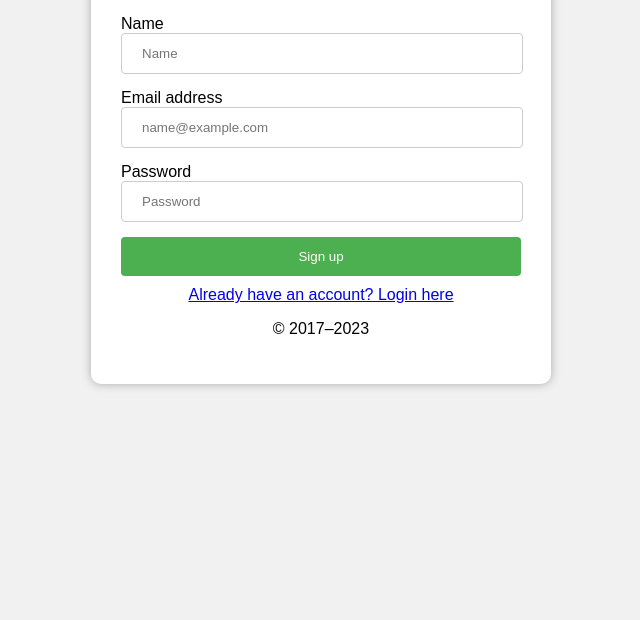
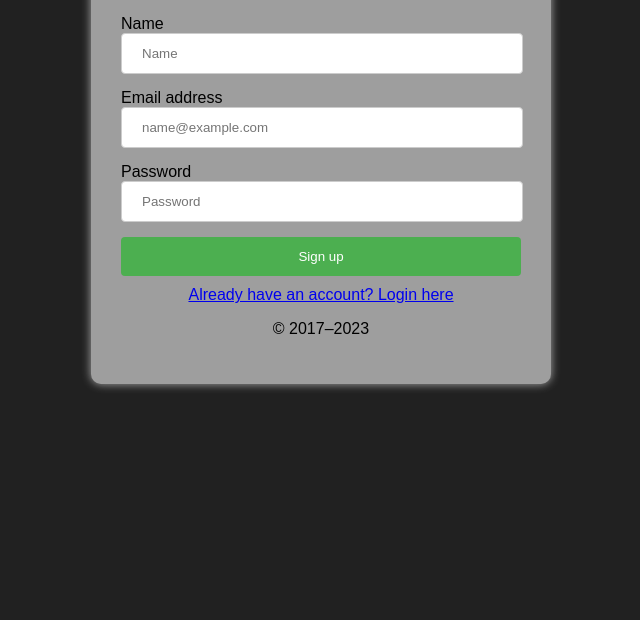
Before and after one commit to humphreyokoth/movie-app, a plain HTML site: page register.html in a window 1280 px wide. Shown: the part 180-800 px from the top of the page, without its empty margins (319-959 px from the left). Drawn offline with Linux system fonts and the light colour scheme.

Commit message:
fix:login and register

```diff
--- a/index.css
+++ b/index.css
@@ -5,7 +5,7 @@
 
 .main-container {
   font-family: Arial, sans-serif;
-  background-color: #f2f2f2;
+  background-color: #212121;
 
   height: 100vh;
   /* overflow: hidden; */
@@ -171,6 +171,7 @@ nav a {
   font-size: 16px;
   padding: 10px;
   position: relative;
+  color: #ccc;
 }
 
 
@@ -201,6 +202,7 @@ nav a {
 
   padding: 20px;
   margin: 0px;
+
 }
 
 .icon-container {
@@ -210,11 +212,13 @@ nav a {
 
 i.fa.fa-trash {
   left: 10px;
+  color: #ccc;
 }
 
 
 .fa-pencil {
   left: 15px;
+  color: #ccc;
 }
 
 div#pagination {
--- a/public/css/login.css
+++ b/public/css/login.css
@@ -1,12 +1,12 @@
 body {
     font-family: Arial, sans-serif;
-    background-color: #f1f1f1;
+    background-color: #212121;
   }
 
   .container {
     width: 400px;
     margin: 0 auto;
-    background-color: #fff;
+    background-color: #9e9e9e;
     padding: 30px;
     border-radius: 10px;
     box-shadow: 0px 0px 10px 0px #aaa;
--- a/public/css/register.css
+++ b/public/css/register.css
@@ -1,13 +1,13 @@
 /* Style for both login and registration pages */
 body {
     font-family: Arial, sans-serif;
-    background-color: #f1f1f1;
+    background-color: #212121;
 }
 
 .container {
     width: 400px;
     margin: 0 auto;
-    background-color: #fff;
+    background-color: #9e9e9e;
     padding: 30px;
     border-radius: 10px;
     box-shadow: 0px 0px 10px 0px #aaa;
```
Also changed, not shown: public/js/login.js (added).
